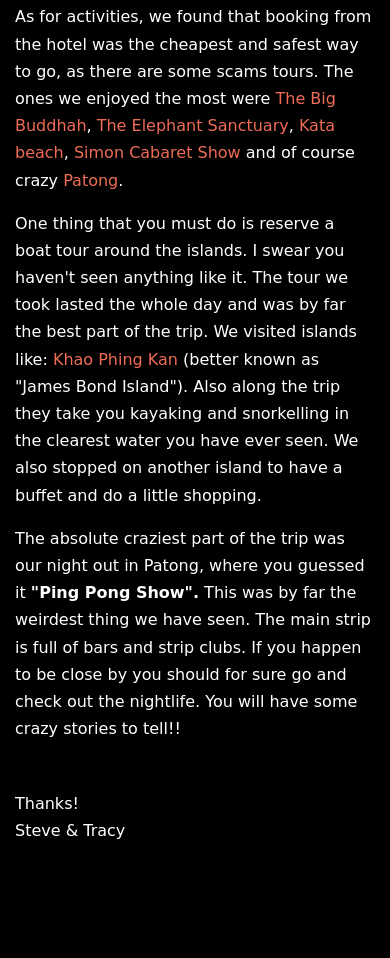
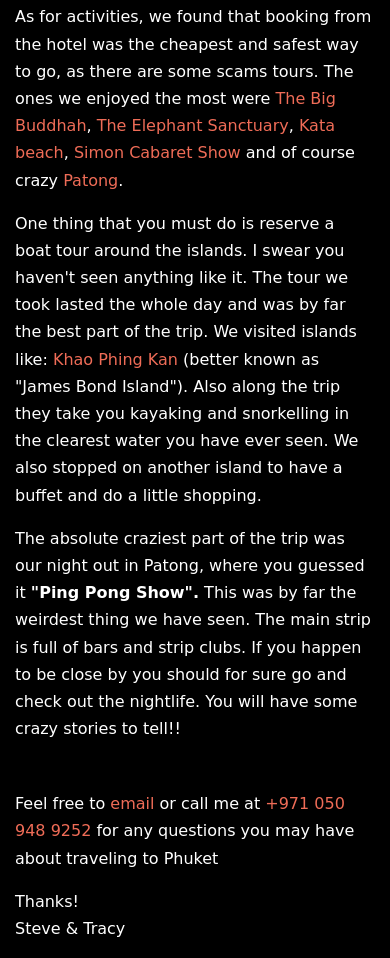
Before and after one commit to steveh385/thailand, a plain HTML site: page bio.html in a window 390 px wide. Shown: the part 1132-2090 px from the top of the page. Before the commit the page ends 1993 px from the top, so only its background shows below. Drawn offline with Linux system fonts and the light colour scheme; files whose address does not match are found by name; a web font is replaced by a local one.

Commit message:
added an email and phone link

```diff
--- a/bio.html
+++ b/bio.html
@@ -73,7 +73,7 @@
               <p>As for activities, we found that booking from the hotel was the cheapest and safest way to go, as there are some scams tours. The ones we enjoyed the most were <a href="https://www.mingmongkolphuket.com/" target="_blank">The Big Buddhah</a>, <a href="https://elephantjunglesanctuary.com/phuket/" target="_blank">The Elephant Sanctuary</a>, <a href="https://www.phuket101.net/kata-beach/" target="_blank">Kata beach</a>, <a href="https://www.klook.com/en-MY/activity/292-simon-cabaret-show-phuket/" target="_blank">Simon Cabaret Show</a> and of course crazy <a href="https://www.phuket101.net/patong-beach/" target="_blank">Patong</a>.</p>
               <p>One thing that you must do is reserve a boat tour around the islands. I swear you haven't seen anything like it. The tour we took lasted the whole day and was by far the best part of the trip. We visited islands like: <a href="https://www.phuket101.net/james-bond-island/" target="_blank">Khao Phing Kan</a> (better known as "James Bond Island"). Also along the trip they take you kayaking and snorkelling in the clearest water you have ever seen. We also stopped on another island to have a buffet and do a little shopping.</p>
               <p class="mb-5">The absolute craziest part of the trip was our night out in Patong, where you guessed it <strong>"Ping Pong Show".</strong> This was by far the weirdest thing we have seen. The main strip is full of bars and strip clubs. If you happen to be close by you should for sure go and check out the nightlife. You will have some crazy stories to tell!!</p>
-
+              <p class="mt-1">Feel free to <a href="mailto:steveh385@hotmail.com">email</a> or call me at <a href="tel:+917.050.948.9252">+971 050 948 9252</a> for any questions you may have about traveling to Phuket</p>
               <p cass="mt-4">Thanks! <br> Steve &amp; Tracy</p>
             </div>
           </div>
```
